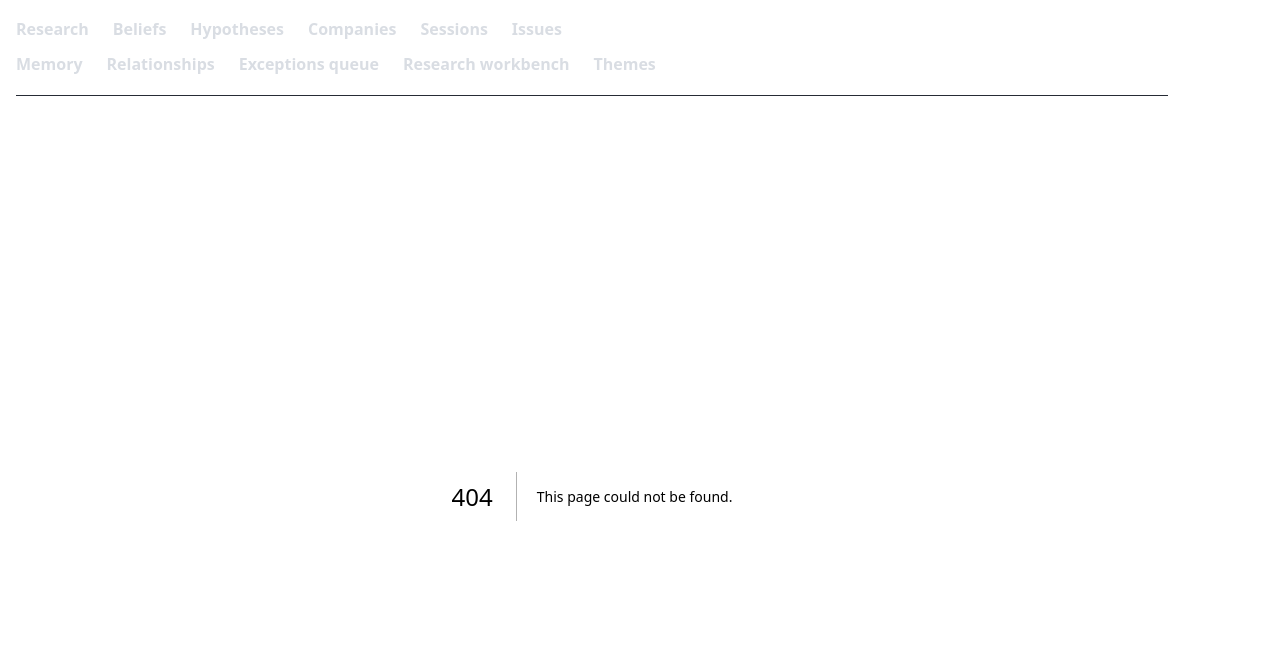
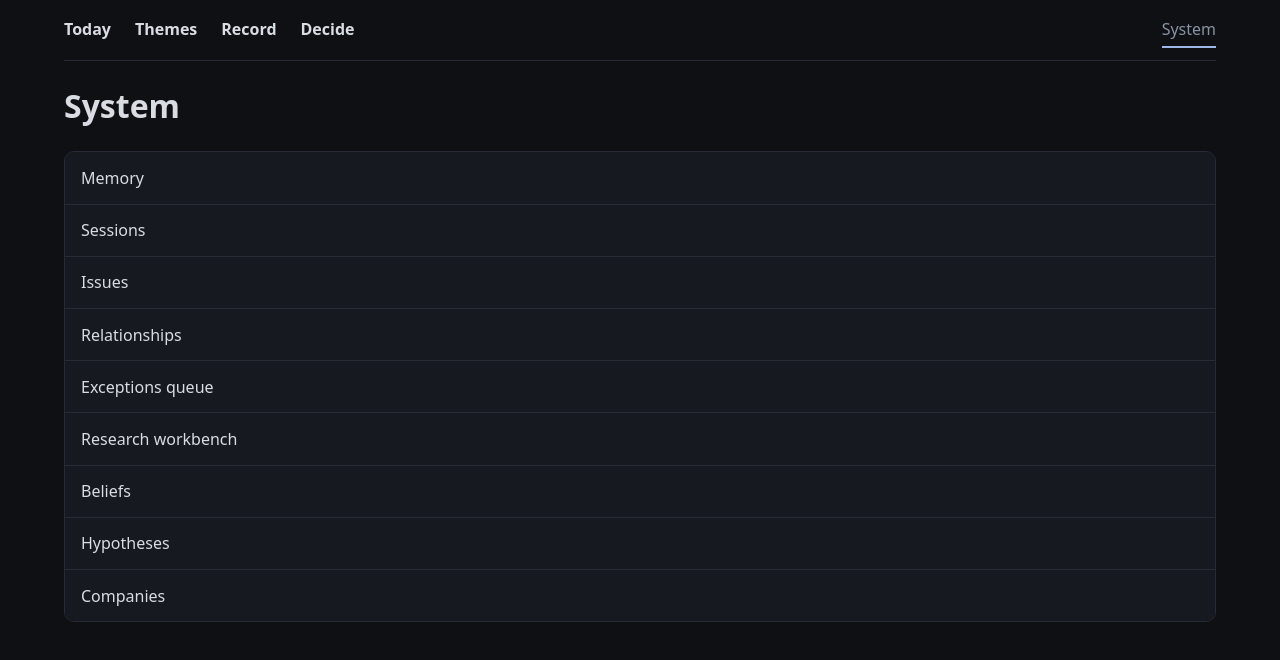
Before and after one commit to ekenheim/atlas, a Next.js app in the folder frontend/: page /system in a window 1280 px wide. Before the commit this address had no page. Shown: the top 660 px of the page. Built offline with nearby package versions, Linux system fonts and the light colour scheme; no server answers.

Commit message:
UI round 1, item 5: five-item nav as a client component and the System index
Co-Authored-By: Claude Sonnet 5.5 <noreply@anthropic.com>
Claude-Session: https://claude.ai/code/session_014u3wwn5uAPxUnyjx6J31jV

```diff
--- a/frontend/app/globals.css
+++ b/frontend/app/globals.css
@@ -1446,3 +1446,26 @@ blockquote.quote-clamped {
   height: 0.9rem;
   margin: 0.5rem 0;
 }
+
+/* Issues: a list of rows, the parent clamped to one line. */
+.issue-parent {
+  overflow: hidden;
+  text-overflow: ellipsis;
+  white-space: nowrap;
+}
+
+.issue-body {
+  color: var(--text-2);
+}
+
+.issue-rows .reader-row {
+  grid-template-columns: minmax(0, 1fr);
+}
+
+.th-wrap {
+  min-width: 14rem;
+}
+
+.system-rows .reader-row {
+  grid-template-columns: minmax(0, 1fr);
+}
--- a/frontend/app/layout.tsx
+++ b/frontend/app/layout.tsx
@@ -1,8 +1,7 @@
 import type { Metadata } from "next";
-import Link from "next/link";
 import type { ReactNode } from "react";
 
-import { routes } from "../lib/routes";
+import { SiteNav } from "../components/site-nav";
 
 import "./globals.css";
 
@@ -19,45 +18,7 @@ export default function RootLayout({ children }: { children: ReactNode }) {
           Skip to content
         </a>
         <header>
-          <nav aria-label="Site">
-            <ul className="nav-reader">
-              <li>
-                <Link href={routes.home}>Research</Link>
-              </li>
-              <li>
-                <Link href={routes.beliefs()}>Beliefs</Link>
-              </li>
-              <li>
-                <Link href={routes.hypotheses}>Hypotheses</Link>
-              </li>
-              <li>
-                <Link href={routes.companies}>Companies</Link>
-              </li>
-              <li>
-                <Link href={routes.sessions}>Sessions</Link>
-              </li>
-              <li>
-                <Link href={routes.issues()}>Issues</Link>
-              </li>
-            </ul>
-            <ul className="nav-ops" aria-label="Operations">
-              <li>
-                <Link href={routes.memory}>Memory</Link>
-              </li>
-              <li>
-                <Link href={routes.relationships()}>Relationships</Link>
-              </li>
-              <li>
-                <Link href={routes.exceptions}>Exceptions queue</Link>
-              </li>
-              <li>
-                <Link href={routes.workbench}>Research workbench</Link>
-              </li>
-              <li>
-                <Link href={routes.themes}>Themes</Link>
-              </li>
-            </ul>
-          </nav>
+          <SiteNav />
         </header>
         <main id="atlas-root">{children}</main>
       </body>
--- /dev/null
+++ b/frontend/app/system/page.tsx
@@ -0,0 +1,63 @@
+"use client";
+
+// Where the operations live: everything that is not Today, Themes, Record or Decide. Each row
+// carries one state line, read on its own; a row whose read fails shows its name alone.
+import Link from "next/link";
+
+import { api } from "../../lib/api/client";
+import {
+  SYSTEM_ITEMS,
+  countState,
+  inQueueState,
+  memoryState,
+  openState,
+  runsState,
+  runsThisWeek,
+} from "../../lib/system";
+import { useApi } from "../../lib/use-api";
+
+const STATES: Record<string, () => Promise<string>> = {
+  memory: async () => memoryState(await api.memoryHealth(), Date.now()),
+  sessions: async () => runsState(runsThisWeek((await api.sessions()).items, new Date())),
+  issues: async () =>
+    openState((await api.issues()).items.filter((issue) => issue.status === "active").length),
+  relationships: async () => countState((await api.relationships({})).total),
+  exceptions: async () => inQueueState(await api.exceptionsTotal()),
+  workbench: async () => `${countState((await api.investigations()).total)} runs`,
+  beliefs: async () => `${countState((await api.beliefs({ status: "active" })).total)} active`,
+  hypotheses: async () => countState((await api.hypotheses()).total),
+  companies: async () => countState((await api.companies()).total),
+};
+
+const noState = async () => "";
+
+function StateLine({ itemKey }: { itemKey: string }) {
+  const load = STATES[itemKey] ?? noState;
+  const state = useApi(itemKey, load);
+  // A failed or pending read shows the name alone.
+  return (
+    <div className="reader-row-sub row-secondary" aria-live="off">
+      {state.state === "ready" ? state.data : ""}
+    </div>
+  );
+}
+
+export default function SystemPage() {
+  return (
+    <>
+      <h1>System</h1>
+      <ul className="reader-rows system-rows" aria-label="System">
+        {SYSTEM_ITEMS.map((item) => (
+          <li className="reader-row" key={item.key}>
+            <div>
+              <div className="row-title">
+                <Link href={item.href}>{item.label}</Link>
+              </div>
+              <StateLine itemKey={item.key} />
+            </div>
+          </li>
+        ))}
+      </ul>
+    </>
+  );
+}
--- /dev/null
+++ b/frontend/lib/system.ts
@@ -0,0 +1,50 @@
+// The System index (spec §5.9): every route that is not Today, Themes, Record or Decide, each with
+// one state line built from a read Atlas already makes. The link names are the old nav labels, so
+// the e2e's second click needs no other change.
+import type { MemoryHealth, SessionSummary } from "./api/client";
+import { figures } from "./memory";
+import { routes } from "./routes";
+
+export interface SystemItem {
+  key: string;
+  /** The link's name. */
+  label: string;
+  href: string;
+}
+
+export const SYSTEM_ITEMS: readonly SystemItem[] = [
+  { key: "memory", label: "Memory", href: routes.memory },
+  { key: "sessions", label: "Sessions", href: routes.sessions },
+  { key: "issues", label: "Issues", href: routes.issues() },
+  { key: "relationships", label: "Relationships", href: routes.relationships() },
+  { key: "exceptions", label: "Exceptions queue", href: routes.exceptions },
+  { key: "workbench", label: "Research workbench", href: routes.workbench },
+  { key: "beliefs", label: "Beliefs", href: routes.beliefs() },
+  { key: "hypotheses", label: "Hypotheses", href: routes.hypotheses },
+  { key: "companies", label: "Companies", href: routes.companies },
+];
+
+const plural = (count: number, one: string, many = `${one}s`) =>
+  `${count.toLocaleString("en")} ${count === 1 ? one : many}`;
+
+/** "clean · 69% in memory": nothing open on the bank, and how much of what belongs there is. */
+export function memoryState(health: MemoryHealth, now: number): string {
+  const found = figures(health, now);
+  const state = found.open.count === 0 ? "clean" : `${plural(found.open.count, "item")} open`;
+  return found.inMemory.percent === null
+    ? state
+    : `${state} · ${found.inMemory.percent}% in memory`;
+}
+
+/** Runs started in the last seven days, leaving out the held-out runs of the scorecard. */
+export function runsThisWeek(sessions: readonly SessionSummary[], now: Date): number {
+  const since = now.getTime() - 7 * 86_400_000;
+  return sessions.filter(
+    (session) => !session.isolated && new Date(session.started_at).getTime() >= since,
+  ).length;
+}
+
+export const runsState = (count: number) => `${plural(count, "run")} this week`;
+export const openState = (count: number) => `${count.toLocaleString("en")} open`;
+export const countState = (count: number) => count.toLocaleString("en");
+export const inQueueState = (count: number) => `${count.toLocaleString("en")} waiting`;
```
Also changed, not shown: 1 other file (tests, documents, lock files or other folders).
